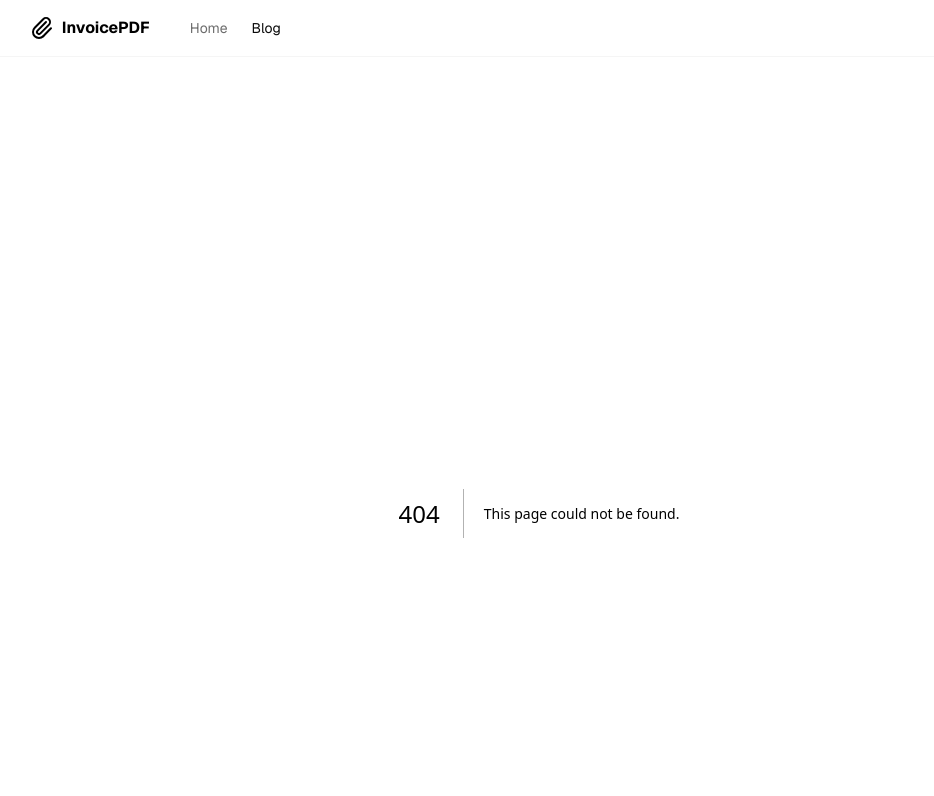
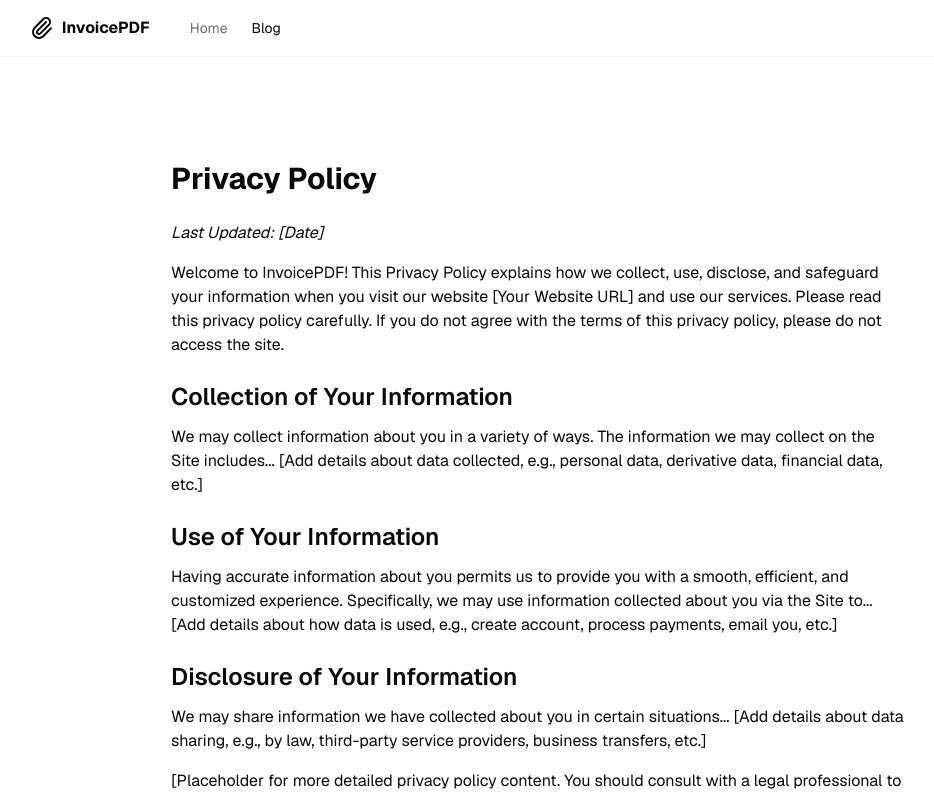
Before and after one commit to avoajaugochukwu/invoicepdf.io, a Next.js app: page /privacy-policy in a window 1280 px wide. Before the commit this address had no page. Shown: the top 796 px of the page, without its empty margins (101-1035 px from the left). Built offline with nearby package versions, Linux system fonts and the light colour scheme.

Commit message:
Refactor blog post card component to improve author display, enhance layout for better readability, and optimize image handling for performance.

```diff
--- /dev/null
+++ b/app/privacy-policy/page.tsx
@@ -0,0 +1,63 @@
+import type { Metadata } from 'next';
+
+export const metadata: Metadata = {
+  title: 'Privacy Policy | InvoicePDF',
+  description: 'Read the Privacy Policy for InvoicePDF.',
+  // Prevent search engines from indexing placeholder pages (remove later)
+  robots: {
+    index: false,
+    follow: false,
+  },
+};
+
+export default function PrivacyPolicyPage() {
+  return (
+    <div className="container mx-auto max-w-3xl px-4 py-12">
+      <h1 className="text-3xl font-bold mb-6">Privacy Policy</h1>
+      <div className="prose prose-stone dark:prose-invert max-w-none space-y-4">
+        <p>
+          <em>Last Updated: [Date]</em>
+        </p>
+        <p>
+          Welcome to InvoicePDF! This Privacy Policy explains how we collect,
+          use, disclose, and safeguard your information when you visit our
+          website [Your Website URL] and use our services. Please read this
+          privacy policy carefully. If you do not agree with the terms of this
+          privacy policy, please do not access the site.
+        </p>
+        <h2 className="text-2xl font-semibold mt-6 mb-3">
+          Collection of Your Information
+        </h2>
+        <p>
+          We may collect information about you in a variety of ways. The
+          information we may collect on the Site includes... [Add details about
+          data collected, e.g., personal data, derivative data, financial data,
+          etc.]
+        </p>
+        <h2 className="text-2xl font-semibold mt-6 mb-3">
+          Use of Your Information
+        </h2>
+        <p>
+          Having accurate information about you permits us to provide you with a
+          smooth, efficient, and customized experience. Specifically, we may use
+          information collected about you via the Site to... [Add details about
+          how data is used, e.g., create account, process payments, email you,
+          etc.]
+        </p>
+        <h2 className="text-2xl font-semibold mt-6 mb-3">
+          Disclosure of Your Information
+        </h2>
+        <p>
+          We may share information we have collected about you in certain
+          situations... [Add details about data sharing, e.g., by law, third-party
+          service providers, business transfers, etc.]
+        </p>
+        {/* Add more sections as needed: Security, Cookies, Policy for Children, Contact Us, etc. */}
+        <p>
+          [Placeholder for more detailed privacy policy content. You should
+          consult with a legal professional to draft a comprehensive policy.]
+        </p>
+      </div>
+    </div>
+  );
+}
--- /dev/null
+++ b/app/robots.ts
@@ -0,0 +1,18 @@
+import { MetadataRoute } from 'next'
+import { baseUrl } from './metadata'
+
+export default function robots(): MetadataRoute.Robots {
+
+  return {
+    rules: {
+      userAgent: '*',
+      allow: '/',
+      disallow: [
+        '/private/',
+        '/admin/',
+        '/api/',
+      ],
+    },
+    sitemap: `${baseUrl}/sitemap.xml`,
+  }
+}
--- /dev/null
+++ b/app/sitemap.ts
@@ -0,0 +1,44 @@
+/* eslint-disable @typescript-eslint/no-explicit-any */
+import { MetadataRoute } from 'next'
+import { fetchPages } from '@/lib/notion'
+import { baseUrl } from './metadata';
+
+// Define static routes directly
+const staticRoutes = [
+  '/',
+  '/blog',
+  '/privacy-policy', // Added based on Footer
+  '/terms-of-service', // Added based on Footer
+];
+
+export default async function sitemap(): Promise<MetadataRoute.Sitemap> {
+  const formattedDate = new Date().toISOString();
+
+  // Get all blog posts
+  const posts = await fetchPages()
+  const blogUrls = posts
+    .map((post: any) => {
+      // Ensure slug exists before creating URL
+      const slug = post.properties.Slug?.rich_text?.[0]?.plain_text;
+      if (!slug) return null; // Skip posts without a slug
+
+      return {
+        url: `${baseUrl}/blog/${slug}`,
+        lastModified: new Date(post.last_edited_time || post.created_time), // Use last_edited_time if available
+        changeFrequency: 'monthly' as const,
+        priority: 0.7,
+      };
+    })
+    .filter(Boolean) as MetadataRoute.Sitemap; // Filter out null entries and assert type
+
+  // Generate URLs for static routes
+  const routeUrls = staticRoutes.map((path) => ({
+    url: `${baseUrl}${path}`,
+    lastModified: formattedDate, // Use a fixed date for static pages or fetch specific dates if needed
+    changeFrequency: 'weekly' as const,
+    priority: path === '/' ? 1.0 : 0.8, // Give homepage highest priority
+  }));
+
+  // Combine static and dynamic URLs
+  return [...routeUrls, ...blogUrls];
+}
--- /dev/null
+++ b/app/terms-of-service/page.tsx
@@ -0,0 +1,63 @@
+import type { Metadata } from 'next';
+
+export const metadata: Metadata = {
+  title: 'Terms of Service | InvoicePDF',
+  description: 'Read the Terms of Service for InvoicePDF.',
+  // Prevent search engines from indexing placeholder pages (remove later)
+  robots: {
+    index: false,
+    follow: false,
+  },
+};
+
+export default function TermsOfServicePage() {
+  return (
+    <div className="container mx-auto max-w-3xl px-4 py-12">
+      <h1 className="text-3xl font-bold mb-6">Terms of Service</h1>
+      <div className="prose prose-stone dark:prose-invert max-w-none space-y-4">
+        <p>
+          <em>Last Updated: [Date]</em>
+        </p>
+        <p>
+          Please read these Terms of Service ("Terms", "Terms of Service")
+          carefully before using the [Your Website URL] website (the "Service")
+          operated by InvoicePDF ("us", "we", or "our").
+        </p>
+        <p>
+          Your access to and use of the Service is conditioned upon your
+          acceptance of and compliance with these Terms. These Terms apply to
+          all visitors, users, and others who wish to access or use the Service.
+          By accessing or using the Service you agree to be bound by these
+          Terms. If you disagree with any part of the terms then you do not have
+          permission to access the Service.
+        </p>
+        <h2 className="text-2xl font-semibold mt-6 mb-3">Accounts</h2>
+        <p>
+          When you create an account with us, you guarantee that you are above
+          the age of 18, and that the information you provide us is accurate,
+          complete, and current at all times... [Add details about account
+          responsibilities, termination, etc.]
+        </p>
+        <h2 className="text-2xl font-semibold mt-6 mb-3">
+          Intellectual Property
+        </h2>
+        <p>
+          The Service and its original content, features, and functionality are
+          and will remain the exclusive property of InvoicePDF and its
+          licensors... [Add details about IP rights.]
+        </p>
+        <h2 className="text-2xl font-semibold mt-6 mb-3">Links To Other Web Sites</h2>
+        <p>
+          Our Service may contain links to third-party web sites or services
+          that are not owned or controlled by InvoicePDF... [Add disclaimer about
+          third-party links.]
+        </p>
+        {/* Add more sections as needed: Termination, Governing Law, Changes, Contact Us, etc. */}
+        <p>
+          [Placeholder for more detailed terms of service content. You should
+          consult with a legal professional to draft comprehensive terms.]
+        </p>
+      </div>
+    </div>
+  );
+}
```
